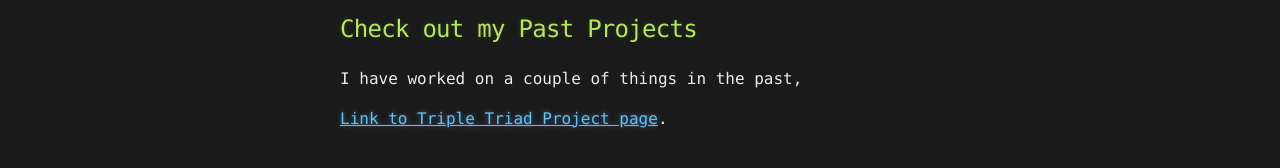
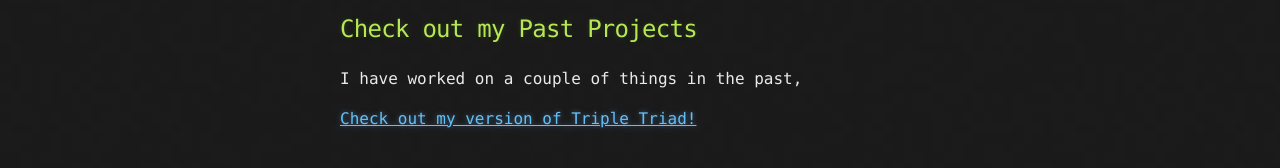
Before and after one commit to lambertq/lambertq.github.io, a Jekyll site: the page built from index.md, in a window 1280 px wide. Shown: the part 540-708 px from the top of the page. Built offline with Jekyll 4.4.1, drawn with Linux system fonts in a browser that asks for light colours; our own code applies the rules of GitHub Pages for plain Markdown files.

```diff
--- a/index.md
+++ b/index.md
@@ -13,4 +13,4 @@ I will be updating my blog regularly with new content for the next few months. C
 
 I have worked on a couple of things in the past,
 
-[Link to Triple Triad Project page](tripletriad).
+[Check out my version of Triple Triad!](tripletriad)
```
